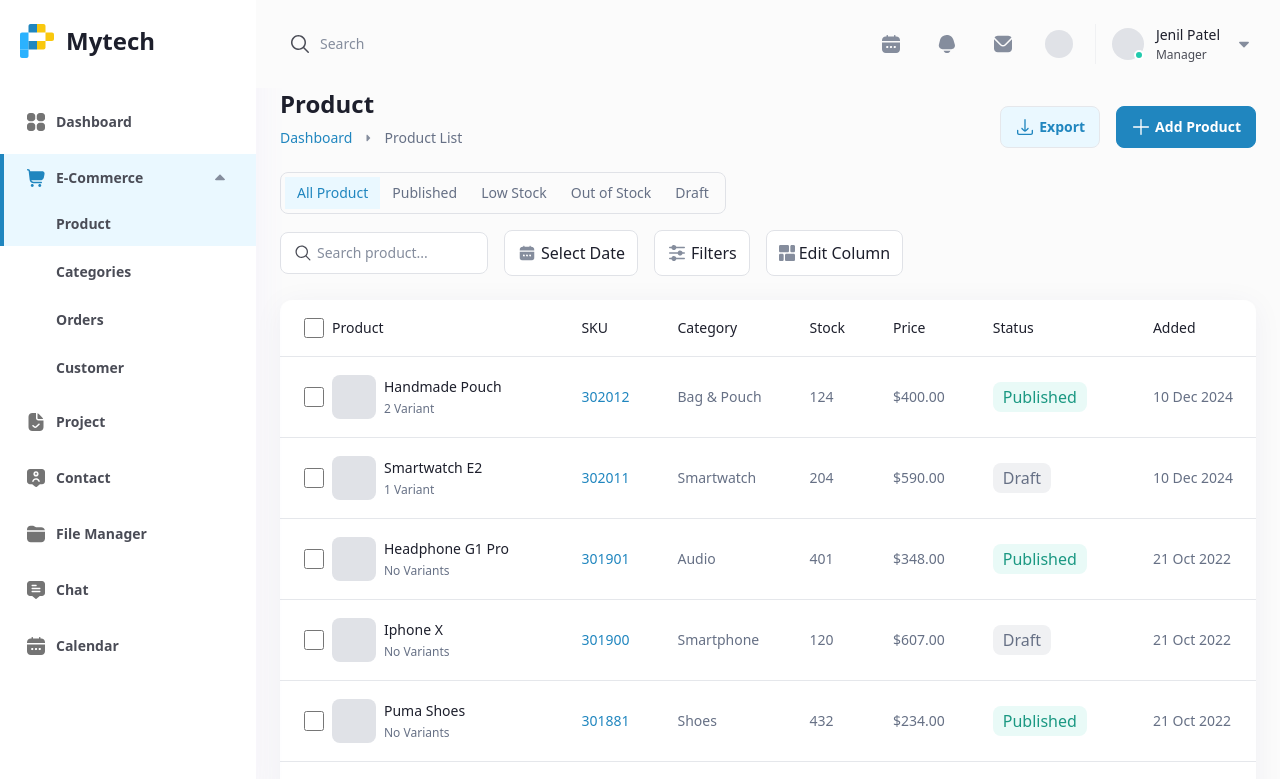
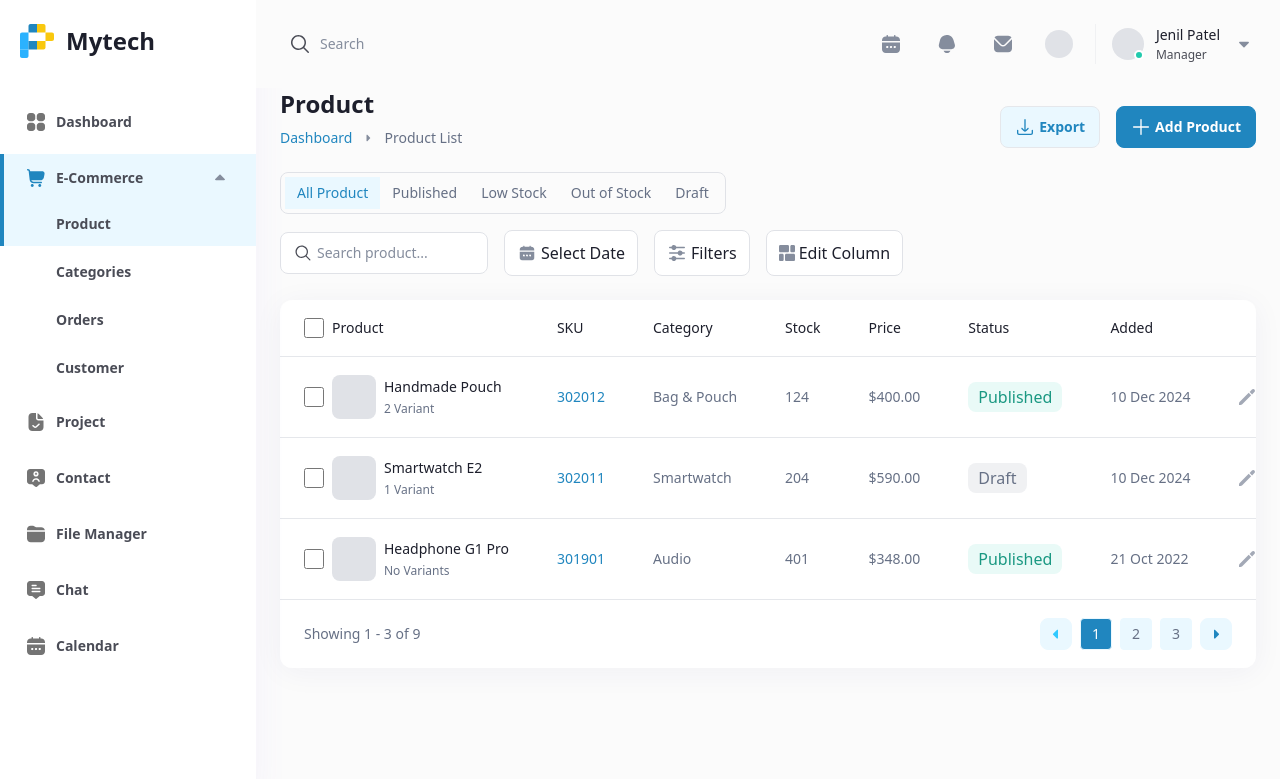
Before and after one commit to SisodiyaAakash/mytech, a Next.js app: page /products in a window 1280 px wide. Shown: the top 779 px of the page. Built offline with nearby package versions, Linux system fonts and the light colour scheme.

Commit message:
Added logic behind the pagination and updated a bit design for the disabled and hover effect and also added page numbers as well

```diff
--- a/app/globals.css
+++ b/app/globals.css
@@ -142,7 +142,7 @@ body {
   }
   .mytech-btn,
   button {
-    @apply text-sm font-sans font-semibold flex items-center gap-1 rounded-lg px-3.5 py-2.5 border;
+    @apply text-sm font-sans font-semibold flex items-center justify-center gap-1 rounded-lg px-3.5 py-2.5 border;
   }
 }
 
--- a/app/products/page.js
+++ b/app/products/page.js
@@ -14,6 +14,8 @@ export default function Product() {
   const [searchQuery, setSearchQuery] = useState("");
   const [filteredProducts, setFilteredProducts] = useState([]);
   const [activeStatus, setActiveStatus] = useState(null);
+  const [currentPage, setCurrentPage] = useState(1);
+  const [itemsPerPage] = useState(3);
   const router = useRouter();
 
   useEffect(() => {
@@ -51,6 +53,22 @@ export default function Product() {
 
     setFilteredProducts(result);
   }, [searchQuery, activeStatus, products]);
+
+  // Pagination logic
+  const indexOfLastProduct = currentPage * itemsPerPage;
+  const indexOfFirstProduct = indexOfLastProduct - itemsPerPage;
+  const currentProducts = filteredProducts.slice(
+    indexOfFirstProduct,
+    indexOfLastProduct
+  );
+
+  const totalPages = Math.ceil(filteredProducts.length / itemsPerPage);
+
+  const handlePageChange = (pageNumber) => {
+    if (pageNumber >= 1 && pageNumber <= totalPages) {
+      setCurrentPage(pageNumber);
+    }
+  };
 
   // Handle product selection
   const handleProductSelection = (productId) => {
@@ -316,7 +334,6 @@ export default function Product() {
             </label>
           </div>
         </div>
-
         {/* Product Listing Area */}
         <div className="product-listing rounded-xl shadow-shadow2 overflow-x-auto">
           <table className="w-full text-left border-collapse min-w-[600px]">
@@ -357,7 +374,7 @@ export default function Product() {
               </tr>
             </thead>
             <tbody>
-              {filteredProducts.map((product) => (
+              {currentProducts.map((product) => (
                 <tr
                   key={product.id}
                   className={`bg-white border-[#EAF8FF] ${
@@ -487,22 +504,69 @@ export default function Product() {
           </table>
           <div className="flex justify-between items-center bg-white px-6 py-[18px]">
             <span className="text-sm font-medium text-[#667085]">
-              Showing 1-{Math.min(10, products.length)} from {products.length}
+              Showing {indexOfFirstProduct + 1} -{" "}
+              {Math.min(indexOfLastProduct, filteredProducts.length)} of{" "}
+              {filteredProducts.length}
             </span>
             <div className="flex gap-2">
-              <button className="px-2 py-1 bg-gray-200 text-gray-600 rounded hover:bg-gray-300">
+              <button
+                className={`p-0 border-[#EAF8FF] min-w-7 w-7 lg:min-w-8 lg:w-8 min-h-7 h-7 lg:min-h-8 lg:h-8 bg-[#EAF8FF] duration-500 ${
+                  currentPage !== 1
+                    ? "group hover:bg-[#2086BF] hover:border-[#2086BF]"
+                    : "cursor-not-allowed brightness-100"
+                }`}
+                onClick={() => handlePageChange(currentPage - 1)}
+                disabled={currentPage === 1}
+              >
                 <Image
                   src="/icons/previous.svg"
-                  className="hover:brightness-0 duration-500"
+                  className={`duration-400 min-w-3 w-3 lg:min-w-4 lg:w-4 ${
+                    currentPage !== 1
+                      ? "group-hover:brightness-[1000]"
+                      : "brightness-150"
+                  }`}
                   alt="<"
                   width={16}
                   height={16}
                 />
               </button>
-              <button className="px-2 py-1 bg-gray-200 text-gray-600 rounded hover:bg-gray-300">
+
+              {/* Page Number Buttons */}
+
+              {totalPages > 1 && (
+                <div className="flex items-center gap-2">
+                  {Array.from({ length: totalPages }, (_, index) => (
+                    <button
+                      key={index}
+                      className={`p-0 border-[#EAF8FF] min-w-7 w-7 lg:min-w-8 lg:w-8 min-h-7 h-7 lg:min-h-8 lg:h-8 text-sm font-medium ${
+                        currentPage === index + 1
+                          ? "bg-[#2086BF] text-white"
+                          : "bg-[#EAF8FF] text-[#667085] hover:bg-[#2086BF] hover:border-[#2086BF] hover:text-white"
+                      } duration-500 rounded`}
+                      onClick={() => handlePageChange(index + 1)}
+                    >
+                      {index + 1}
+                    </button>
+                  ))}
+                </div>
+              )}
+
+              <button
+                className={`p-0 border-[#EAF8FF] min-w-7 w-7 lg:min-w-8 lg:w-8 min-h-7 h-7 lg:min-h-8 lg:h-8 bg-[#EAF8FF] duration-500 ${
+                  currentPage !== totalPages
+                    ? "group hover:bg-[#2086BF] hover:border-[#2086BF]"
+                    : "cursor-not-allowed brightness-100"
+                }`}
+                onClick={() => handlePageChange(currentPage + 1)}
+                disabled={currentPage === totalPages}
+              >
                 <Image
                   src="/icons/next.svg"
-                  className="hover:brightness-0 duration-500"
+                  className={`duration-400 min-w-3 w-3 lg:min-w-4 lg:w-4 ${
+                    currentPage !== totalPages
+                      ? "group-hover:brightness-[1000]"
+                      : "brightness-150"
+                  }`}
                   alt=">"
                   width={16}
                   height={16}
```
